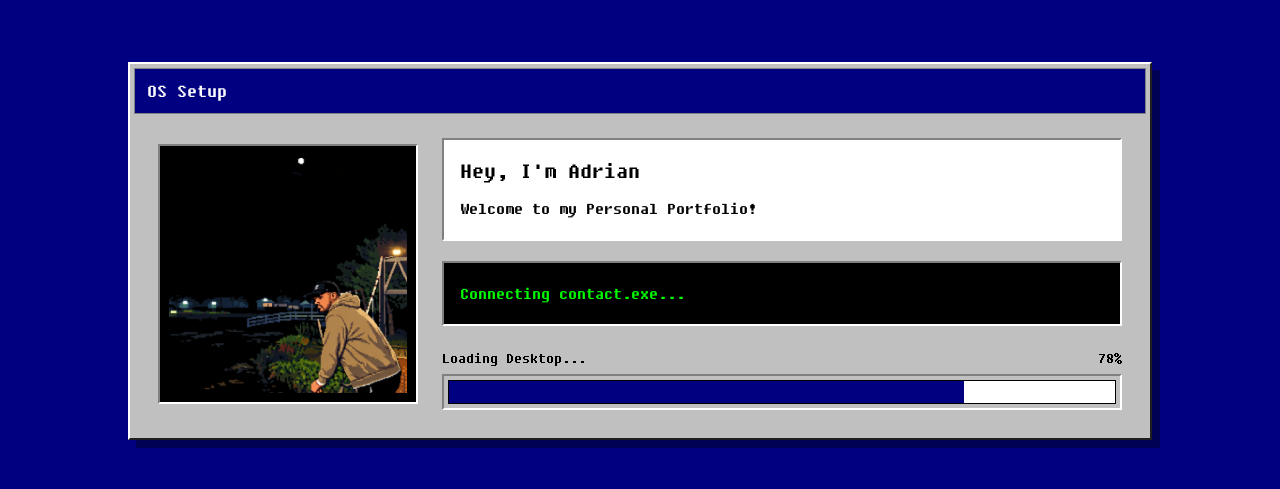
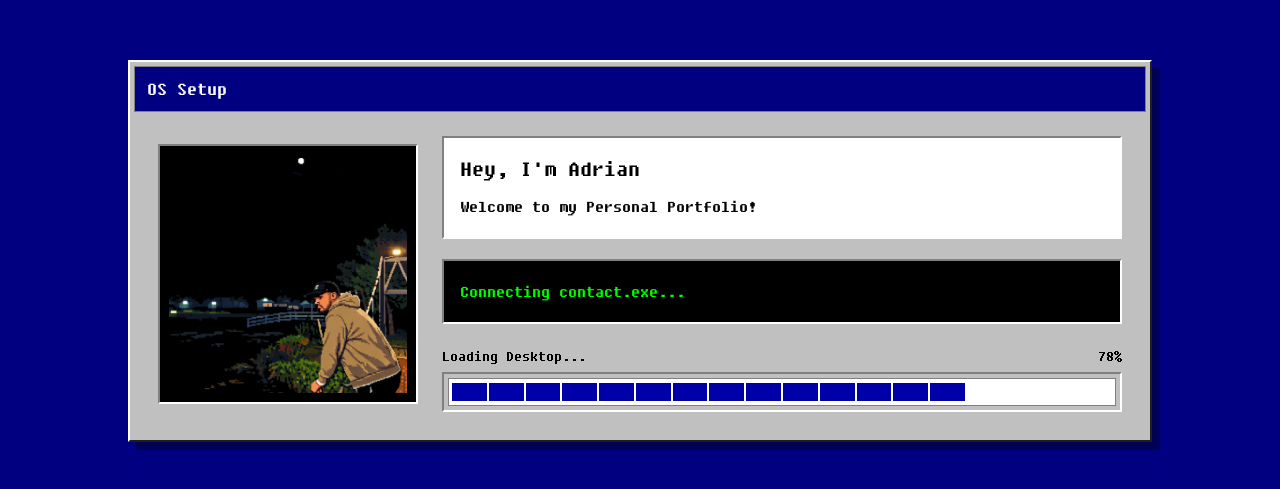
Before and after one commit to AmDiTosto/PersonalPortfolio, a React (Vite) app: page / in a window 1280 px wide. Shown: the part 149-638 px from the top of the page. Built offline with nearby package versions, Linux system fonts and the light colour scheme.

Commit message:
changed progress bar style

```diff
--- a/src/pages/LoadingScreen.jsx
+++ b/src/pages/LoadingScreen.jsx
@@ -17,6 +17,10 @@ export default function LoadingScreen({ onComplete, onUserInteract }) {
     "Connecting contact.exe...",
     "Launching desktop environment...",
   ];
+
+  const totalSegments = 18;
+  const filledSegments = Math.round((progress / 100) * totalSegments);
+  const displayedProgress = Math.round((filledSegments / totalSegments) * 100);
 
   useEffect(() => {
     onCompleteRef.current = onComplete;
@@ -89,7 +93,7 @@ export default function LoadingScreen({ onComplete, onUserInteract }) {
                 <img
                   src={adrianImage}
                   alt="Adrian"
-                  className="h-full w-full object-cover select-none pointer-events-none"
+                  className="pointer-events-none h-full w-full select-none object-cover"
                 />
               </div>
             </div>
@@ -106,7 +110,7 @@ export default function LoadingScreen({ onComplete, onUserInteract }) {
             </div>
 
             <div className="border-2 border-t-[#808080] border-l-[#808080] border-r-white border-b-white bg-black p-3 sm:mb-5 sm:p-4">
-              <p className=" font-fixedsys text-sm leading-relaxed text-[#00ff00]  sm:text-base md:text-lg">
+              <p className="font-fixedsys text-sm leading-relaxed text-[#00ff00] sm:text-base md:text-lg">
                 {messages[messageIndex]}
               </p>
             </div>
@@ -116,19 +120,20 @@ export default function LoadingScreen({ onComplete, onUserInteract }) {
                 Loading Desktop...
               </span>
               <span className="min-w-[52px] text-right font-fixedsys text-xs sm:min-w-[56px] sm:text-sm md:text-base">
-                {progress}%
+                {displayedProgress}%
               </span>
             </div>
 
             <div className="border-2 border-t-[#808080] border-l-[#808080] border-r-white border-b-white bg-[#c0c0c0] p-1">
-              <div className="h-4 border border-black bg-white sm:h-5 md:h-6">
-                <div
-                  className="h-full bg-[#000080]"
-                  style={{
-                    width: `${progress}%`,
-                    transition: "width 90ms linear",
-                  }}
-                />
+              <div className="flex h-6 items-center gap-[2px] border border-[#7f7f7f] bg-white px-[3px] sm:h-7">
+                {Array.from({ length: totalSegments }).map((_, index) => (
+                  <div
+                    key={index}
+                    className={`h-[70%] flex-1 ${
+                      index < filledSegments ? "bg-[#0000a8]" : "bg-transparent"
+                    }`}
+                  />
+                ))}
               </div>
             </div>
           </div>
```
